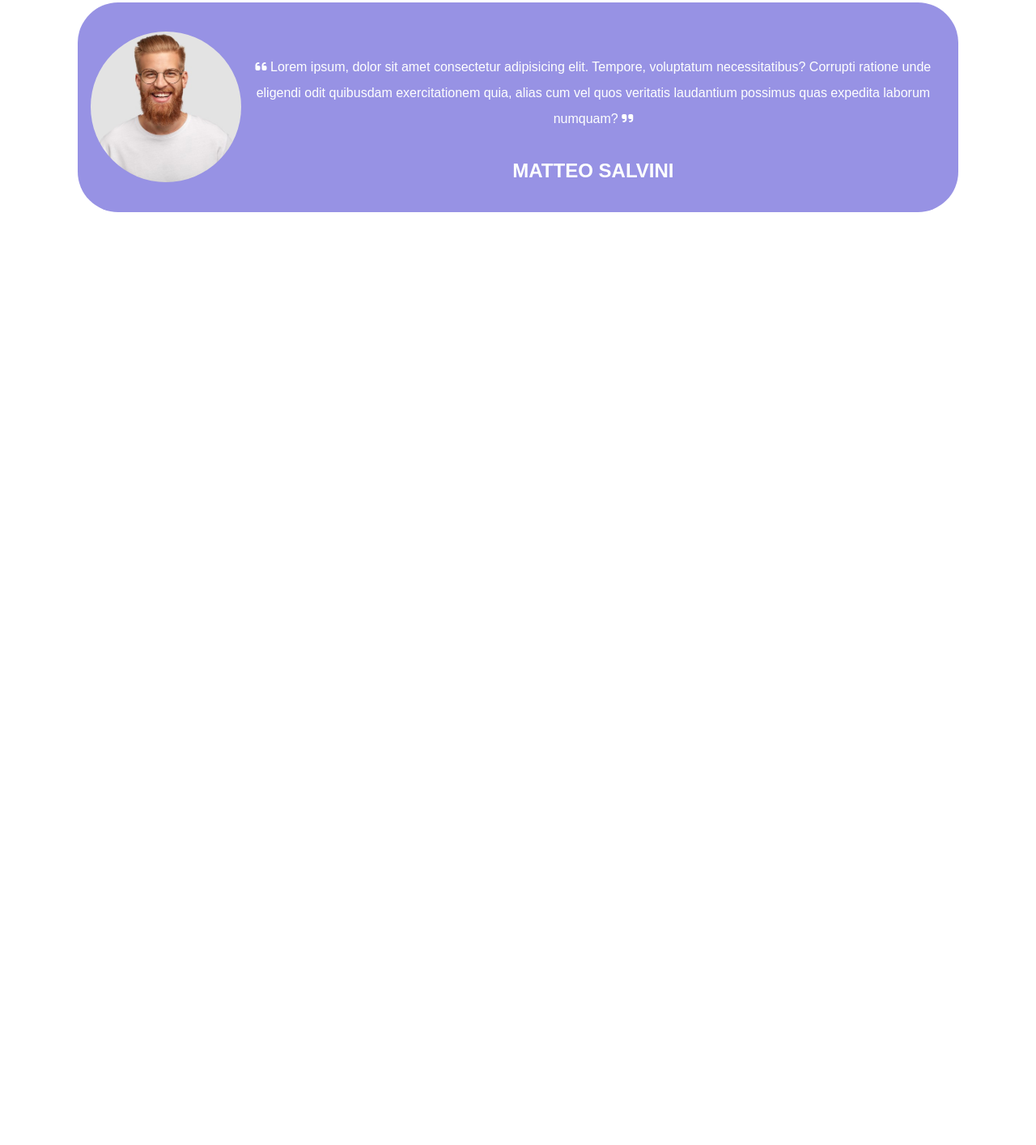
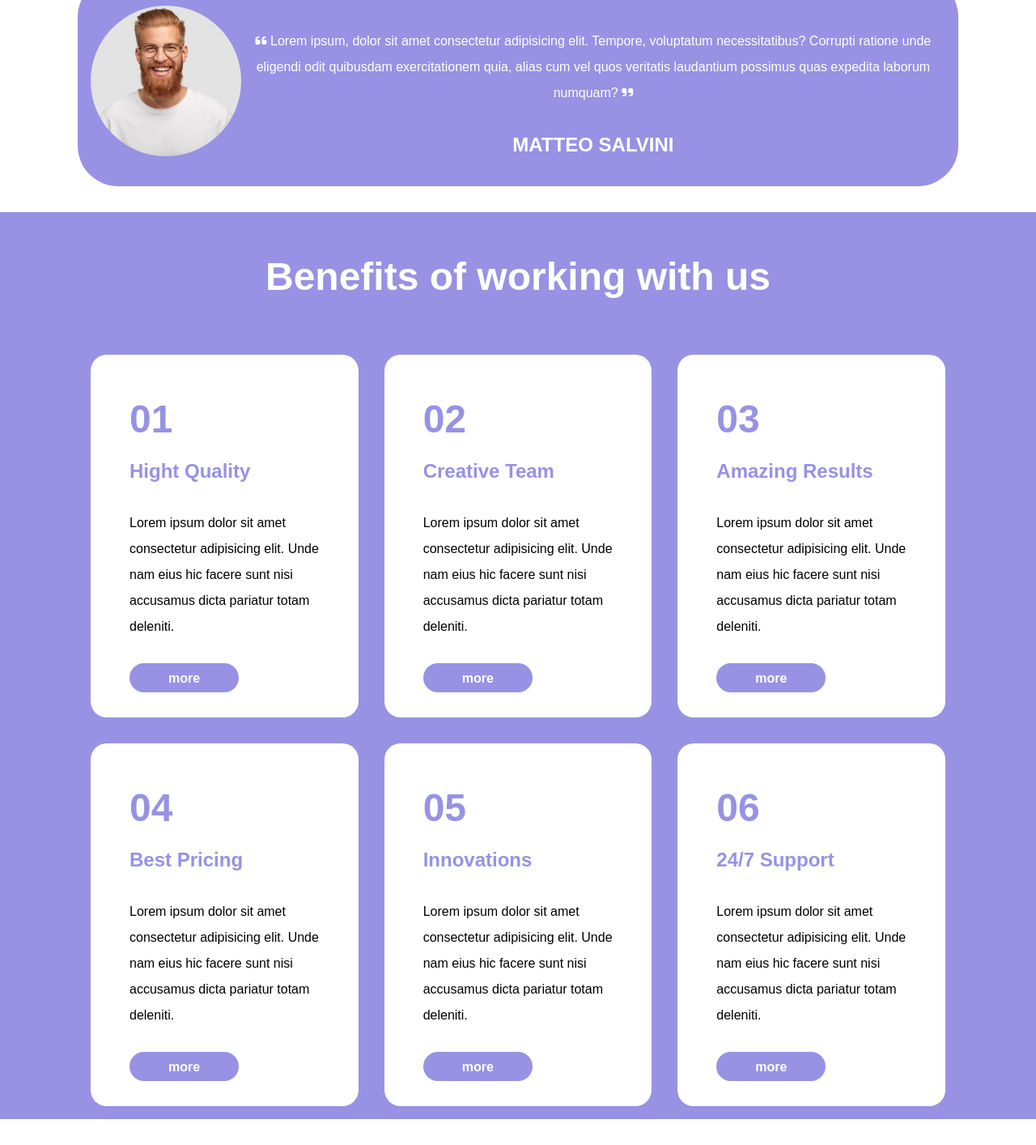
Before and after one commit to PaoloZampa/htmlcss-responsive-layout, a plain HTML site: page index.html in a window 1280 px wide. Shown: the part 3009-4423 px from the top of the page at 81% size. Before the commit the page ends 3335 px from the top, so only its background shows below. Drawn offline with Linux system fonts and the light colour scheme.

Commit message:
add benefit section

```diff
--- a/assets/css/style.css
+++ b/assets/css/style.css
@@ -251,7 +251,8 @@ i.fa-solid.fa-arrow-down-long {
 
 .section_heading {
     text-align: center;
-    padding: 3rem 0;
+    padding-top: 3rem;
+    padding-bottom: 1rem;
 }
 
 .section_heading h1 {
@@ -275,7 +276,7 @@ i.fa-solid.fa-arrow-down-long {
     padding: 2rem 1rem;
 }
 
-.bio strong{
+.bio strong {
     color: var(--white);
     font-size: 1.5rem;
 }
@@ -300,6 +301,53 @@ i.fa-solid.fa-arrow-down-long {
 .img3 {
     background-image: url(../img/testimonial3.jpg);
 }
+
+/* benefits */
+
+#benefits {
+    background-color: var(--violet);
+}
+
+.h1_bn {
+    color: var(--white);
+    padding: 3rem 0;
+    line-height: 4rem;
+    text-align: center;
+    font-size: 3rem;
+}
+
+.benefits_card {
+    background-color: var(--white);
+    padding: 2rem 3rem;
+    border-radius: 20px;
+    margin: 1rem;
+}
+
+.benefits_card h1 {
+    font-size: 3rem;
+    color: var(--violet);
+    margin: 2rem 0;
+}
+
+.benefits_card h2 {
+    font-size: 1.5rem;
+    color: var(--violet);
+    margin: 2rem 0;
+}
+
+.benefits_card p {
+    margin: 2rem 0;
+}
+
+.benefits_card a {
+    background-color: var(--violet);
+    color: var(--white);
+    padding: 0.6rem 3rem;
+    text-decoration: none;
+    font-weight: 600;
+    border-radius: 40px;
+}
+
 
 /* #endregion main */
 
--- a/index.html
+++ b/index.html
@@ -224,13 +224,88 @@
             <!-- benefits -->
             <section id="benefits">
                 <div class="container">
+                    <h1 class="h1_bn">
+                        Benefits of working with us
+                    </h1>
                     <div class="row">
-                        <div class="col_12 col_md_6 col_lg_4"></div>
-                        <div class="col_12 col_md_6 col_lg_4"></div>
-                        <div class="col_12 col_md_6 col_lg_4"></div>
-                        <div class="col_12 col_md_6 col_lg_4"></div>
-                        <div class="col_12 col_md_6 col_lg_4"></div>
-                        <div class="col_12 col_md_6 col_lg_4"></div>
+                        <div class="col_12 col_md_6 col_lg_4">
+                            <div class="benefits_card">
+                                <h1>01</h1>
+                                <h2>Hight Quality</h2>
+                                <p>
+                                    Lorem ipsum dolor sit amet consectetur
+                                    adipisicing elit. Unde nam eius hic facere
+                                    sunt nisi accusamus dicta pariatur totam
+                                    deleniti.
+                                </p>
+                                <a href="#">more</a>
+                            </div>
+                        </div>
+                        <div class="col_12 col_md_6 col_lg_4">
+                            <div class="benefits_card">
+                                <h1>02</h1>
+                                <h2>Creative Team</h2>
+                                <p>
+                                    Lorem ipsum dolor sit amet consectetur
+                                    adipisicing elit. Unde nam eius hic facere
+                                    sunt nisi accusamus dicta pariatur totam
+                                    deleniti.
+                                </p>
+                                <a href="#">more</a>
+                            </div>
+                        </div>
+                        <div class="col_12 col_md_6 col_lg_4">
+                            <div class="benefits_card">
+                                <h1>03</h1>
+                                <h2>Amazing Results</h2>
+                                <p>
+                                    Lorem ipsum dolor sit amet consectetur
+                                    adipisicing elit. Unde nam eius hic facere
+                                    sunt nisi accusamus dicta pariatur totam
+                                    deleniti.
+                                </p>
+                                <a href="#">more</a>
+                            </div>
+                        </div>
+                        <div class="col_12 col_md_6 col_lg_4">
+                            <div class="benefits_card">
+                                <h1>04</h1>
+                                <h2>Best Pricing</h2>
+                                <p>
+                                    Lorem ipsum dolor sit amet consectetur
+                                    adipisicing elit. Unde nam eius hic facere
+                                    sunt nisi accusamus dicta pariatur totam
+                                    deleniti.
+                                </p>
+                                <a href="#">more</a>
+                            </div>
+                        </div>
+                        <div class="col_12 col_md_6 col_lg_4">
+                            <div class="benefits_card">
+                                <h1>05</h1>
+                                <h2>Innovations</h2>
+                                <p>
+                                    Lorem ipsum dolor sit amet consectetur
+                                    adipisicing elit. Unde nam eius hic facere
+                                    sunt nisi accusamus dicta pariatur totam
+                                    deleniti.
+                                </p>
+                                <a href="#">more</a>
+                            </div>
+                        </div>
+                        <div class="col_12 col_md_6 col_lg_4">
+                            <div class="benefits_card">
+                                <h1>06</h1>
+                                <h2>24/7 Support</h2>
+                                <p>
+                                    Lorem ipsum dolor sit amet consectetur
+                                    adipisicing elit. Unde nam eius hic facere
+                                    sunt nisi accusamus dicta pariatur totam
+                                    deleniti.
+                                </p>
+                                <a href="#">more</a>
+                            </div>
+                        </div>
                     </div>
                 </div>
             </section>
```
